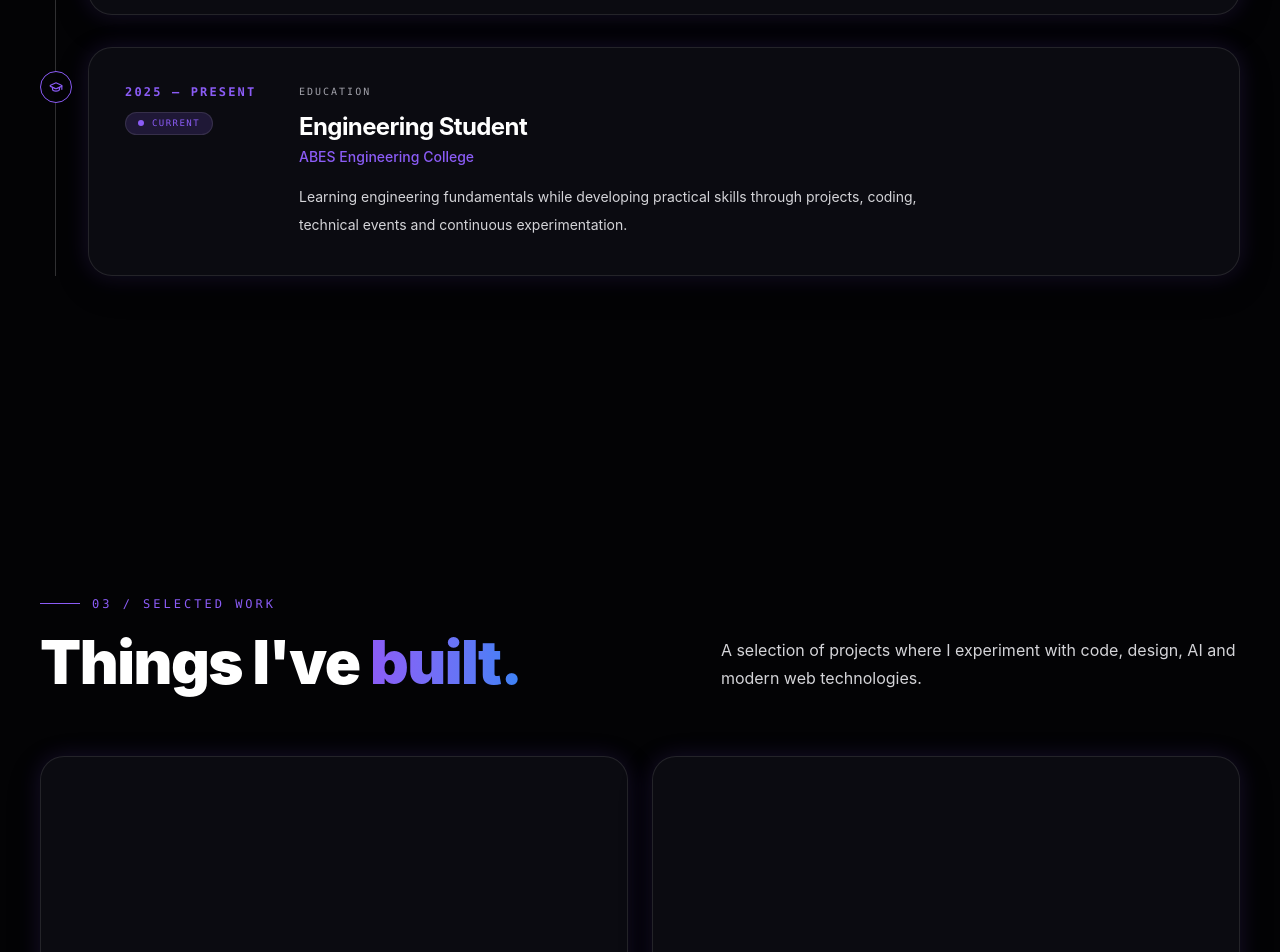
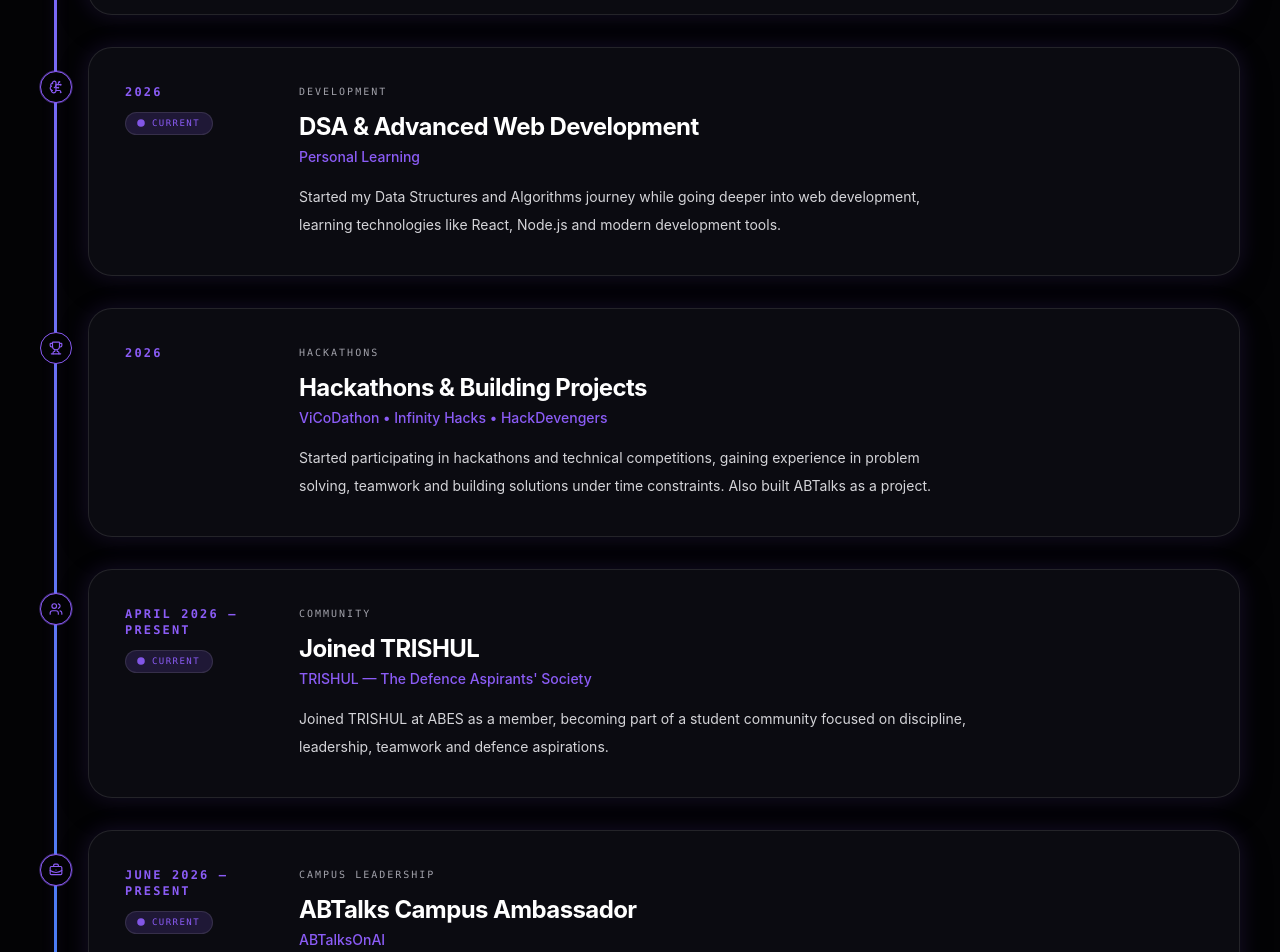
Before and after one commit to Sparsshsoni15/Sparsh-Portfolio, a React (Vite) app: page / in a window 1280 px wide. Shown: the part 4200-5152 px from the top of the page. Built offline with nearby package versions, Linux system fonts and the light colour scheme; no server answers.

Commit message:
chore: portfolio update - 2026-09-06 22:59

```diff
--- a/src/sections/Experience.jsx
+++ b/src/sections/Experience.jsx
@@ -2,51 +2,125 @@
   BriefcaseBusiness,
   GraduationCap,
   Sparkles,
+  Trophy,
+  Users,
+  BrainCircuit,
+  Code2,
 } from "lucide-react";
 
-import { motion } from "motion/react";
+import { motion, useScroll, useSpring } from "motion/react";
+import { useRef } from "react";
 
 const journey = [
   {
-    year: "2026 — Present",
-    type: "Leadership",
-    title: "Unstop Campus Champion",
-    organization: "Unstop",
+    year: "2025",
+    type: "Education",
+    title: "Engineering Journey Begins",
+    organization: "ABES Engineering College",
     description:
-      "Representing Unstop on campus while working around competitions, hackathons, workshops, student communities and opportunities.",
+      "Started my B.Tech journey in Electrical and Computer Engineering, building a strong foundation in engineering, programming and technology.",
+    icon: GraduationCap,
+    current: true,
+  },
+
+  {
+    year: "2025 — 2026",
+    type: "Learning",
+    title: "Programming & Web Development",
+    organization: "Self Learning",
+    description:
+      "Learned C++ and explored web development while building a strong foundation in programming. Along the way, I also started exploring the rapidly evolving field of Artificial Intelligence.",
+    icon: Code2,
+    current: false,
+  },
+
+  {
+    year: "2026",
+    type: "Development",
+    title: "DSA & Advanced Web Development",
+    organization: "Personal Learning",
+    description:
+      "Started my Data Structures and Algorithms journey while going deeper into web development, learning technologies like React, Node.js and modern development tools.",
+    icon: BrainCircuit,
+    current: true,
+  },
+
+  {
+    year: "2026",
+    type: "Hackathons",
+    title: "Hackathons & Building Projects",
+    organization: "ViCoDathon • Infinity Hacks • HackDevengers",
+    description:
+      "Started participating in hackathons and technical competitions, gaining experience in problem solving, teamwork and building solutions under time constraints. Also built ABTalks as a project.",
+    icon: Trophy,
+    current: false,
+  },
+
+  {
+    year: "April 2026 — Present",
+    type: "Community",
+    title: "Joined TRISHUL",
+    organization: "TRISHUL — The Defence Aspirants' Society",
+    description:
+      "Joined TRISHUL at ABES as a member, becoming part of a student community focused on discipline, leadership, teamwork and defence aspirations.",
+    icon: Users,
+    current: true,
+  },
+
+  {
+    year: "June 2026 — Present",
+    type: "Campus Leadership",
+    title: "ABTalks Campus Ambassador",
+    organization: "ABTalksOnAI",
+    description:
+      "Joined ABTalksOnAI as a Campus Ambassador, contributing to student outreach and promoting learning opportunities around technology and AI.",
     icon: BriefcaseBusiness,
     current: true,
   },
+
   {
-    year: "2026",
-    type: "Development",
-    title: "Building & Exploring",
-    organization: "Personal Projects",
+    year: "August 2026 — Present",
+    type: "Leadership",
+    title: "Multiple Campus Roles",
+    organization: "MyGov • Unstop • Internshala",
     description:
-      "Building modern web experiences while expanding my skills across React, JavaScript, Git, AI and other developer technologies.",
-    icon: Sparkles,
+      "Took on multiple student leadership roles as a MyGov Campus Ambassador, Unstop Campus Champion and Internshala Student Partner, expanding my experience in community building, communication and student engagement.",
+    icon: Users,
     current: true,
   },
+
   {
-    year: "2025 — Present",
-    type: "Education",
-    title: "Engineering Student",
-    organization: "ABES Engineering College",
+    year: "August 2026 — Present",
+    type: "Internship",
+    title: "Machine Learning & Applied AI Intern",
+    organization: "BharatCares",
     description:
-      "Learning engineering fundamentals while developing practical skills through projects, coding, technical events and continuous experimentation.",
-    icon: GraduationCap,
+      "Currently working as a Machine Learning and Applied AI Intern through BharatCares, gaining practical exposure to machine learning and applied AI.",
+    icon: Sparkles,
     current: true,
   },
 ];
 
 function Experience() {
+  const timelineRef = useRef(null);
+
+  const { scrollYProgress } = useScroll({
+    target: timelineRef,
+    offset: ["start 75%", "end 25%"],
+  });
+
+  const smoothProgress = useSpring(scrollYProgress, {
+    stiffness: 90,
+    damping: 24,
+    mass: 0.35,
+  });
+
   return (
     <section
       id="experience"
       className="relative overflow-hidden px-6 py-32 lg:px-10 lg:py-40"
     >
       <div className="mx-auto max-w-7xl">
-
         {/* Heading */}
         <motion.div
           initial={{ opacity: 0, y: 25 }}
@@ -76,9 +150,8 @@
         </motion.div>
 
         {/* Timeline */}
-        <div className="relative">
-
-          {/* Timeline line */}
+        <div ref={timelineRef} className="relative">
+          {/* Base timeline line */}
           <div
             className="
               absolute
@@ -92,24 +165,78 @@
             "
           />
 
+          {/* Animated timeline progress */}
+          <motion.div
+            style={{ scaleY: smoothProgress }}
+            initial={{ scaleY: 0 }}
+            className="
+              absolute
+              left-[14px]
+              top-2
+              hidden
+              h-[calc(100%-8px)]
+              w-[3px]
+              origin-top
+              rounded-full
+              bg-gradient-to-b
+              from-[var(--theme-primary)]
+              to-[var(--theme-secondary)]
+              shadow-[0_0_14px_var(--theme-glow)]
+              md:block
+            "
+          />
+
           <div className="space-y-8">
             {journey.map((item, index) => {
               const Icon = item.icon;
 
               return (
                 <motion.article
-                  key={item.title}
-                  initial={{ opacity: 0, x: -25 }}
-                  whileInView={{ opacity: 1, x: 0 }}
-                  viewport={{ once: true, amount: 0.2 }}
+                  key={`${item.title}-${index}`}
+                  initial={{
+                    opacity: 0,
+                    x: -30,
+                    y: 12,
+                    scale: 0.97,
+                  }}
+                  whileInView={{
+                    opacity: 1,
+                    x: 0,
+                    y: 0,
+                    scale: 1,
+                  }}
+                  viewport={{
+                    once: true,
+                    amount: 0.2,
+                  }}
                   transition={{
-                    duration: 0.7,
-                    delay: index * 0.08,
+                    duration: 0.65,
+                    delay: index * 0.07,
+                    ease: [0.22, 1, 0.36, 1],
                   }}
-                  className="relative md:pl-12"
+                  className="group relative md:pl-12"
                 >
-                  {/* Timeline icon */}
-                  <div
+                  {/* Timeline Icon */}
+                  <motion.div
+                    initial={{
+                      opacity: 0,
+                      scale: 0.5,
+                    }}
+                    whileInView={{
+                      opacity: 1,
+                      scale: 1,
+                    }}
+                    viewport={{
+                      once: true,
+                      amount: 0.5,
+                    }}
+                    transition={{
+                      duration: 0.45,
+                      delay: index * 0.07 + 0.1,
+                      type: "spring",
+                      stiffness: 220,
+                      damping: 16,
+                    }}
                     className="
                       absolute
                       left-0
@@ -124,14 +251,62 @@
                       border-[var(--theme-primary)]
                       bg-[var(--theme-bg)]
                       text-[var(--theme-primary)]
+                      shadow-[0_0_0_rgba(0,0,0,0)]
+                      transition-all
+                      duration-500
+                      group-hover:scale-110
+                      group-hover:shadow-[0_0_18px_var(--theme-glow)]
                       md:flex
                     "
                   >
                     <Icon size={14} />
-                  </div>
 
-                  <div className="glass-card group relative overflow-hidden rounded-3xl p-7 md:p-9">
-                    {/* Glow */}
+                    {/* Current pulse */}
+                    {item.current && (
+                      <motion.span
+                        aria-hidden="true"
+                        className="
+                          pointer-events-none
+                          absolute
+                          inset-0
+                          rounded-full
+                          border
+                          border-[var(--theme-primary)]
+                        "
+                        animate={{
+                          scale: [1, 1.65, 1],
+                          opacity: [0.55, 0, 0.55],
+                        }}
+                        transition={{
+                          duration: 2.2,
+                          repeat: Infinity,
+                          ease: "easeInOut",
+                        }}
+                      />
+                    )}
+                  </motion.div>
+
+                  {/* Card */}
+                  <motion.div
+                    whileHover={{
+                      y: -5,
+                      scale: 1.008,
+                    }}
+                    transition={{
+                      type: "spring",
+                      stiffness: 280,
+                      damping: 22,
+                    }}
+                    className="
+                      glass-card
+                      relative
+                      overflow-hidden
+                      rounded-3xl
+                      p-7
+                      md:p-9
+                    "
+                  >
+                    {/* Hover Glow */}
                     <div
                       className="
                         pointer-events-none
@@ -150,16 +325,55 @@
                       "
                     />
 
+                    {/* Subtle inner border */}
+                    <div
+                      className="
+                        pointer-events-none
+                        absolute
+                        inset-0
+                        rounded-3xl
+                        border
+                        border-transparent
+                        transition-colors
+                        duration-500
+                        group-hover:border-[var(--theme-border-strong)]
+                      "
+                    />
+
                     <div className="relative grid gap-6 md:grid-cols-[150px_1fr]">
-
                       {/* Date */}
                       <div>
-                        <p className="theme-primary font-mono text-xs font-semibold uppercase tracking-[0.18em]">
+                        <motion.p
+                          initial={{ opacity: 0 }}
+                          whileInView={{ opacity: 1 }}
+                          viewport={{ once: true }}
+                          transition={{
+                            duration: 0.5,
+                            delay: index * 0.07 + 0.15,
+                          }}
+                          className="theme-primary font-mono text-xs font-semibold uppercase tracking-[0.18em]"
+                        >
                           {item.year}
-                        </p>
+                        </motion.p>
 
                         {item.current && (
-                          <span
+                          <motion.span
+                            initial={{
+                              opacity: 0,
+                              scale: 0.85,
+                            }}
+                            whileInView={{
+                              opacity: 1,
+                              scale: 1,
+                            }}
+                            viewport={{
+                              once: true,
+                              amount: 0.5,
+                            }}
+                            transition={{
+                              duration: 0.45,
+                              delay: index * 0.07 + 0.25,
+                            }}
                             className="
                               mt-3
                               inline-flex
@@ -178,25 +392,67 @@
                               text-[var(--theme-primary)]
                             "
                           >
-                            <span className="h-1.5 w-1.5 rounded-full bg-[var(--theme-primary)]" />
+                            <motion.span
+                              className="h-1.5 w-1.5 rounded-full bg-[var(--theme-primary)]"
+                              animate={{
+                                scale: [1, 1.35, 1],
+                                opacity: [0.7, 1, 0.7],
+                              }}
+                              transition={{
+                                duration: 1.6,
+                                repeat: Infinity,
+                                ease: "easeInOut",
+                              }}
+                            />
+
                             Current
-                          </span>
+                          </motion.span>
                         )}
                       </div>
 
                       {/* Content */}
                       <div>
                         <div className="mb-3 flex items-center gap-3">
-                          <div className="flex h-9 w-9 items-center justify-center rounded-xl border border-[var(--theme-border)] bg-[var(--theme-glow)] text-[var(--theme-primary)] md:hidden">
+                          {/* Mobile icon */}
+                          <motion.div
+                            whileHover={{
+                              rotate: 5,
+                              scale: 1.08,
+                            }}
+                            className="
+                              flex
+                              h-9
+                              w-9
+                              items-center
+                              justify-center
+                              rounded-xl
+                              border
+                              border-[var(--theme-border)]
+                              bg-[var(--theme-glow)]
+                              text-[var(--theme-primary)]
+                              md:hidden
+                            "
+                          >
                             <Icon size={16} />
-                          </div>
+                          </motion.div>
 
                           <p className="theme-muted font-mono text-[10px] uppercase tracking-[0.2em]">
                             {item.type}
                           </p>
                         </div>
 
-                        <h3 className="theme-text text-xl font-bold tracking-tight transition-colors duration-300 group-hover:text-[var(--theme-primary)] md:text-2xl">
+                        <h3
+                          className="
+                            theme-text
+                            text-xl
+                            font-bold
+                            tracking-tight
+                            transition-colors
+                            duration-300
+                            group-hover:text-[var(--theme-primary)]
+                            md:text-2xl
+                          "
+                        >
                           {item.title}
                         </h3>
 
@@ -209,7 +465,7 @@
                         </p>
                       </div>
                     </div>
-                  </div>
+                  </motion.div>
                 </motion.article>
               );
             })}
```
